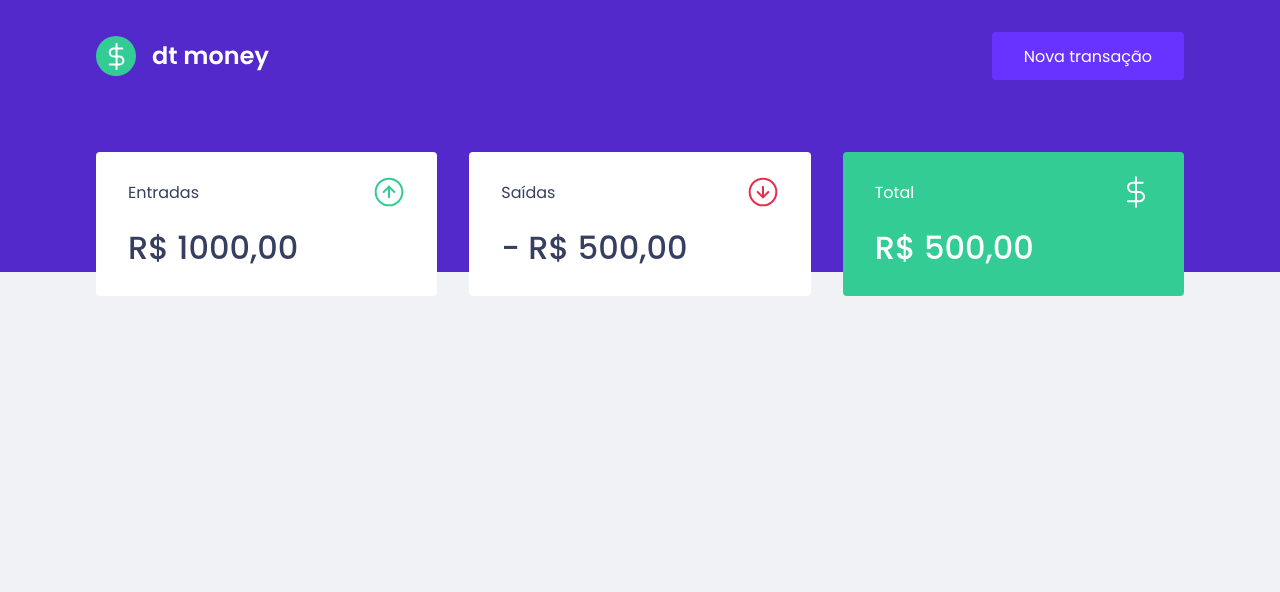
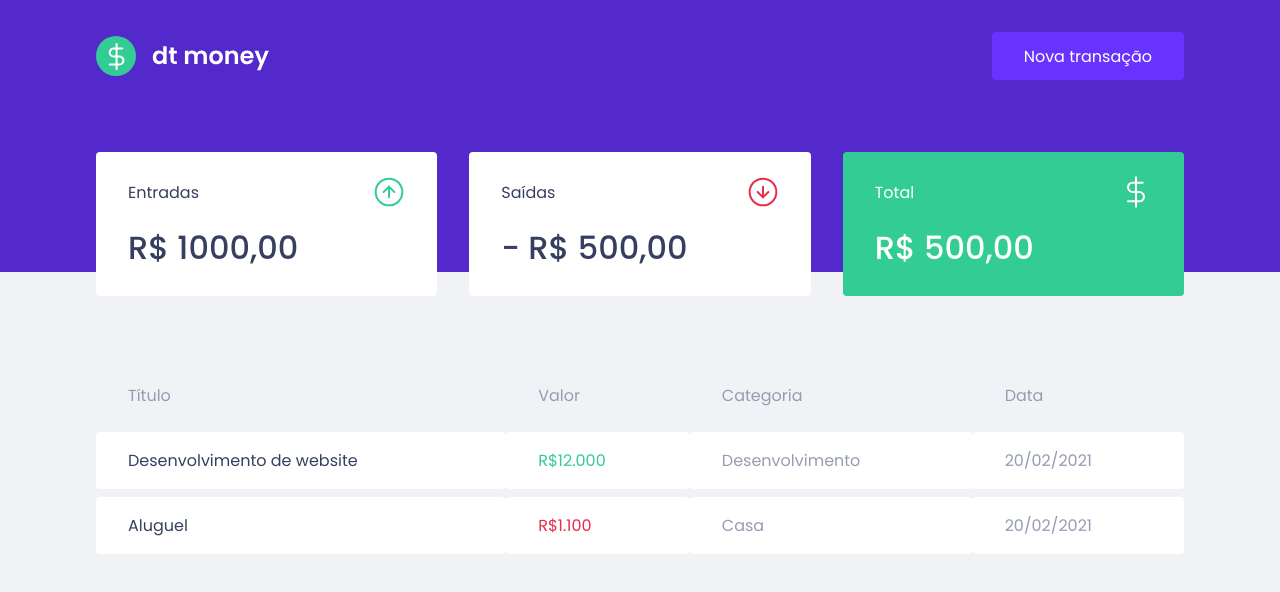
Before and after one commit to atiliosilfer/atmoney, a React (Create React App) app: page / in a window 1280 px wide. Shown: the top 592 px of the page. Built offline with nearby package versions, Linux system fonts and the light colour scheme.

Commit message:
Componente: TransactionsTable

```diff
--- a/src/components/Dashboard/index.tsx
+++ b/src/components/Dashboard/index.tsx
@@ -1,10 +1,12 @@
 import { Summary } from "../Summary";
+import { TransactionsTable } from "../TransactionsTable";
 import { Container } from "./style";
 
 export function Dashboard() {
   return (
     <Container>
       <Summary />
+      <TransactionsTable />
     </Container>
   );
 }
--- /dev/null
+++ b/src/components/TransactionsTable/index.tsx
@@ -0,0 +1,49 @@
+import { Container } from "./styles";
+
+export function TransactionsTable() {
+  return (
+    <Container>
+      <table>
+        <thead>
+          <tr>
+            <th>Título</th>
+            <th>Valor</th>
+            <th>Categoria</th>
+            <th>Data</th>
+          </tr>
+        </thead>
+
+        <tbody>
+          <tr>
+            <td>
+              Desenvolvimento de website
+            </td>
+            <td className="deposit">
+              R$12.000
+            </td>
+            <td>
+              Desenvolvimento
+            </td>
+            <td>
+              20/02/2021
+            </td>
+          </tr>
+          <tr>
+            <td>
+              Aluguel
+            </td>
+            <td className="withdraw">
+              R$1.100
+            </td>
+            <td>
+              Casa
+            </td>
+            <td>
+              20/02/2021
+            </td>
+          </tr>
+        </tbody>
+      </table>
+    </Container>
+  );
+}
--- /dev/null
+++ b/src/components/TransactionsTable/styles.ts
@@ -0,0 +1,38 @@
+import styled from "styled-components";
+
+export const Container = styled.div`
+  margin-top: 4rem;
+
+  table{
+    width: 100%;
+    border-spacing: 0 0.5rem;
+
+    th {
+      color: var(--text-body);
+      font-weight: 400;
+      padding: 1rem 2rem;
+      text-align: left;
+      line-height: 1.5rem;
+    }
+
+    td {
+      padding: 1rem 2rem;
+      border: 0;
+      background: var(--shape);
+      color: var(--text-body);
+      border-radius: 0.25rem;
+
+      &:first-child {
+        color: var(--text-title);
+      }
+
+      &.deposit {
+        color: var(--green);
+      }
+
+      &.withdraw {
+        color: var(--red);
+      }
+    }
+  }
+`;
```
